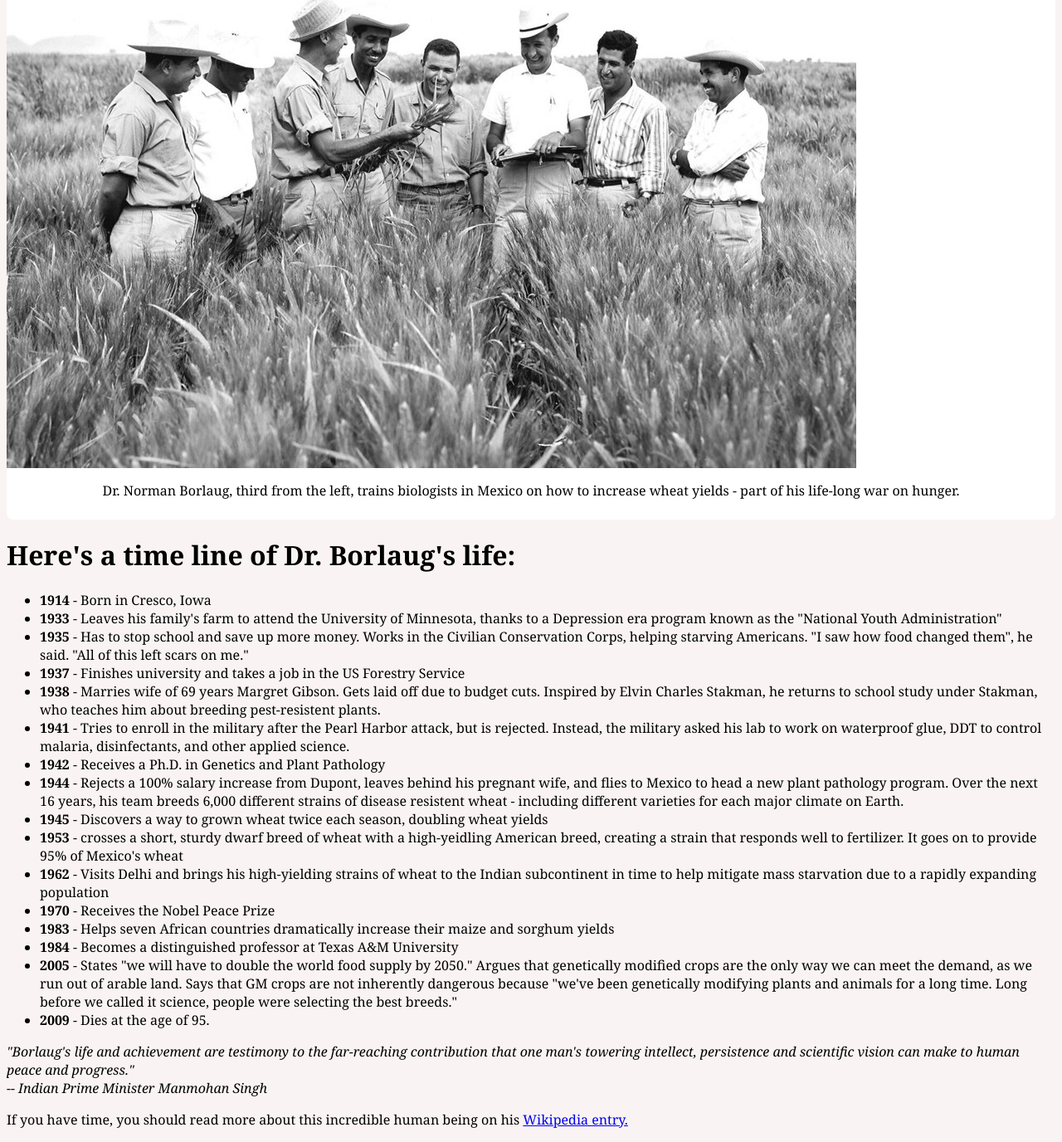
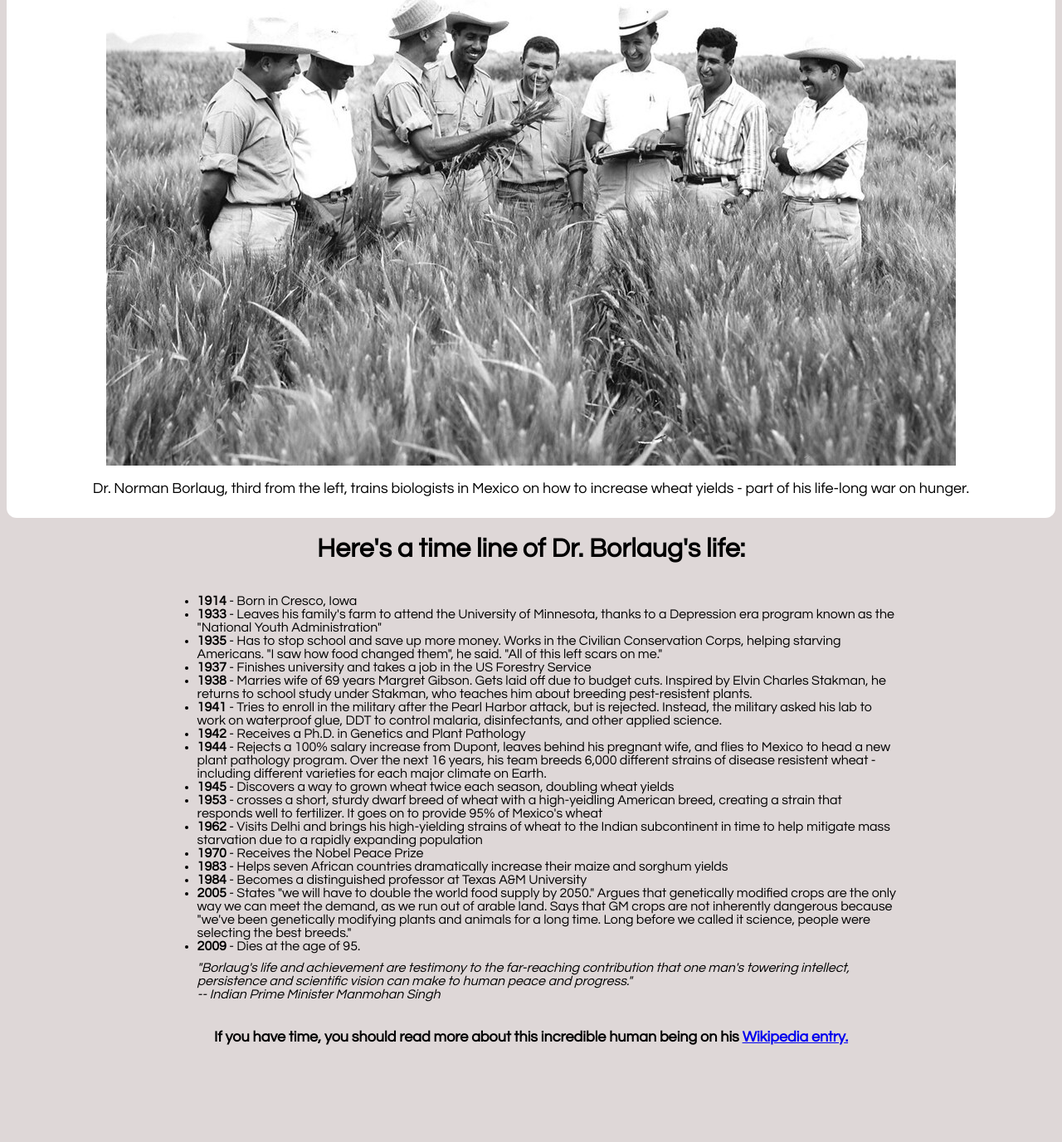
Before and after one commit to lolapazatrola/Tribute-Page, a plain HTML site: page index.html in a window 1280 px wide. Shown: the part 183-1559 px from the top of the page at 83% size. After the commit the page ends 1460 px from the top, so only its background shows below. Drawn offline with Linux system fonts and the light colour scheme.

Commit message:
add new style

```diff
--- a/index.html
+++ b/index.html
@@ -13,7 +13,9 @@
         <p id="title">The man who saved a billion lives</p>
         <div id="img-div">
             <img src="assets/tribute-page-main-image.jpg" id="image">
-            <p id="img-caption">Dr. Norman Borlaug, third from the left, trains biologists in Mexico on how to increase wheat yields - part of his life-long war on hunger.</p>
+            <div id="img-caption">
+                <p>Dr. Norman Borlaug, third from the left, trains biologists in Mexico on how to increase wheat yields - part of his life-long war on hunger.</p>
+            </div>
         </div>
         <div id="tribute-info">
             <h1>Here's a time line of Dr. Borlaug's life:</h1>
@@ -34,16 +36,16 @@
                 <li><strong>1984</strong> - Becomes a distinguished professor at Texas A&M University</li>
                 <li><strong>2005</strong> - States "we will have to double the world food supply by 2050." Argues that genetically modified crops are the only way we can meet the demand, as we run out of arable land. Says that GM crops are not inherently dangerous because "we've been genetically modifying plants and animals for a long time. Long before we called it science, people were selecting the best breeds."</li>
                 <li><strong>2009</strong> - Dies at the age of 95.</li>
+                <address>
+                    "Borlaug's life and achievement are testimony to the far-reaching contribution that one man's towering intellect, persistence and scientific vision can make to human peace and progress." <br>
+
+                    -- Indian Prime Minister Manmohan Singh
+                </address>
             </ul>
-            <address>
-                "Borlaug's life and achievement are testimony to the far-reaching contribution that one man's towering intellect, persistence and scientific vision can make to human peace and progress." <br>
-
-                -- Indian Prime Minister Manmohan Singh
-            </address>
         </div>
         <p>
-            If you have time, you should read more about this incredible human being on his
-            <a id="tribute-link" target="_blank" href="https://en.wikipedia.org/wiki/Norman_Borlaug">Wikipedia entry.</a>
+            <strong>If you have time, you should read more about this incredible human being on his
+            <a id="tribute-link" target="_blank" href="https://en.wikipedia.org/wiki/Norman_Borlaug">Wikipedia entry. </strong></a>
         </p>
     </main>
 </body>
--- a/styles.css
+++ b/styles.css
@@ -1,6 +1,6 @@
 body {
-    background-color: rgb(249, 243, 243);
-    font-family: Georgia, 'Times New Roman', Times, serif;
+    background-color: rgb(222, 215, 215);
+    font-family: Century Gothic, sans-serif;
 }
 
 #title {
@@ -8,15 +8,47 @@ body {
 }
 
 #img-div {
-    text-align: center;
     background-color: white;
     padding-bottom: 0.5rem;
-    border-radius: 0.5rem;
+    padding-top: 0.5rem;
+    border-radius: 0.75rem;
+    display: flex;
+    justify-content: center;
+    align-items: center;
+    text-align: center;
+    flex-direction: column;
 }
 
 #image {
+    max-width: 95%;
+    max-height: 100%;
+    display: block;
+}
+
+#img-caption {
+    text-align: center;
+    padding-left: 3%;
+    padding-right: 3%;
+}
+
+#tribute-info {
+    margin-left: 15%;
+    margin-right: 15%;
     display: flex;
-    max-width: 100%;
-    height: auto;
+    justify-content: center;
     align-items: center;
+    flex-direction: column;
 }
+
+#tribute-info h1 {
+    text-align: center;
+}
+
+#tribute-info address {
+    padding-top: 10px;
+}
+
+p {
+    text-align: center;
+    font-size: 18px;
+}
```
